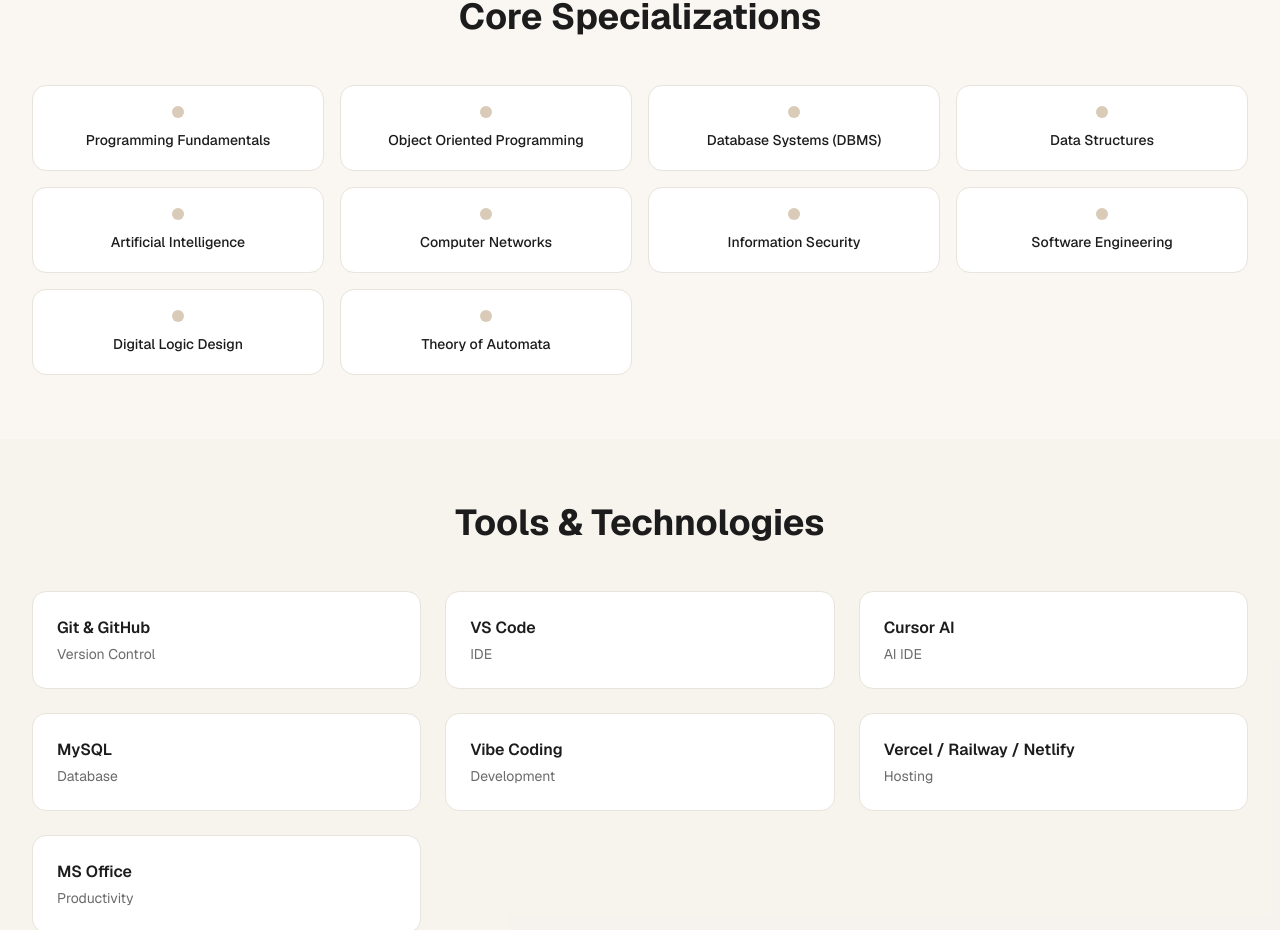
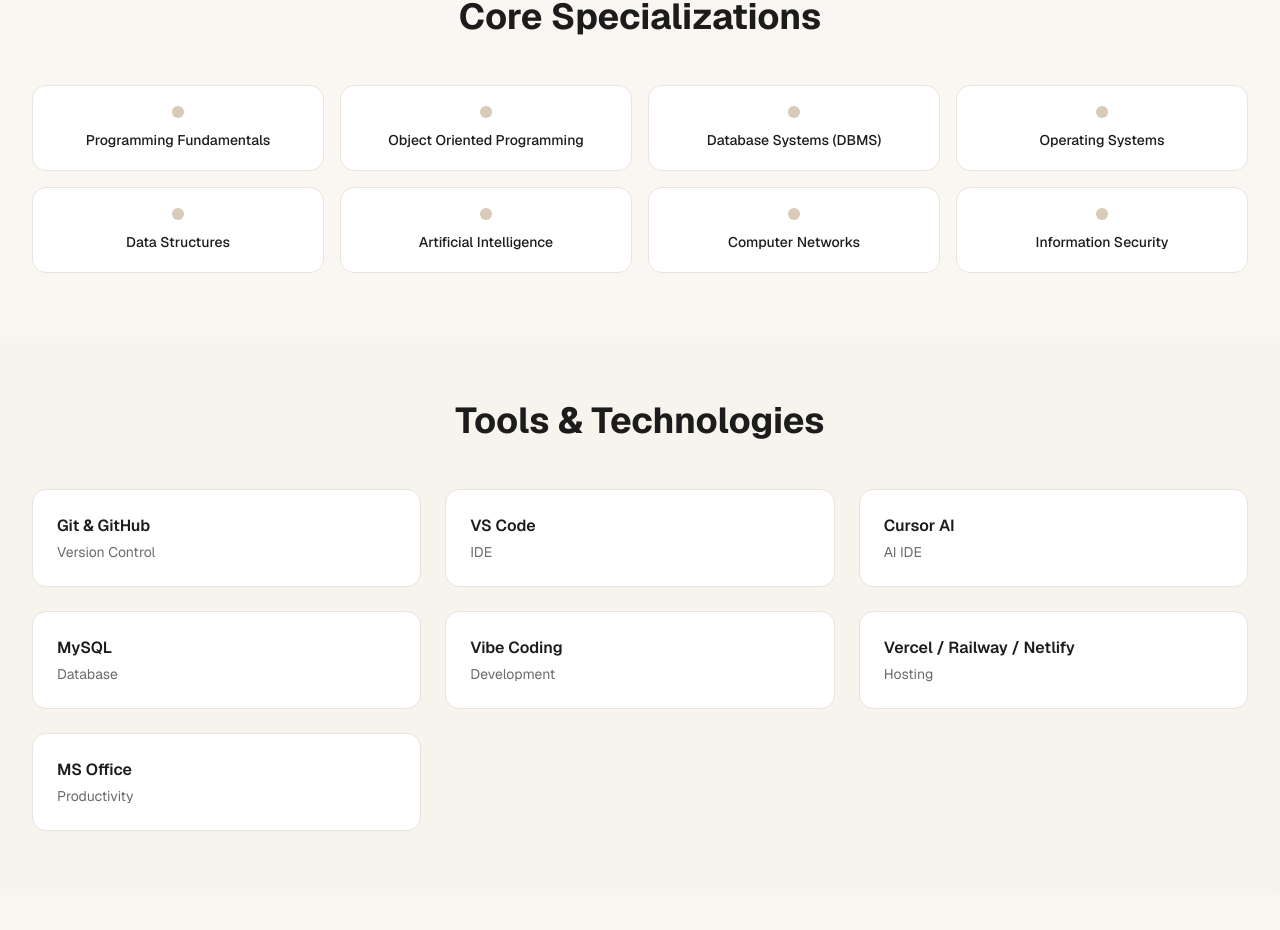
Before and after one commit to mushahidd/My-Portfolio, a Next.js app: page /skills in a window 1280 px wide. Shown: the part 1118-2048 px from the top of the page. After the commit the page ends 2013 px from the top, so only its background shows below. Built offline with nearby package versions, Linux system fonts and the light colour scheme.

Commit message:
Update page.tsx

```diff
--- a/app/skills/page.tsx
+++ b/app/skills/page.tsx
@@ -17,13 +17,11 @@ export default function SkillsPage() {
     'Programming Fundamentals',
     'Object Oriented Programming',
     'Database Systems (DBMS)',
+    'Operating Systems',
     'Data Structures',
     'Artificial Intelligence',
     'Computer Networks',
     'Information Security',
-    'Software Engineering',
-    'Digital Logic Design',
-    'Theory of Automata',
   ];
 
   const tools = [
```
